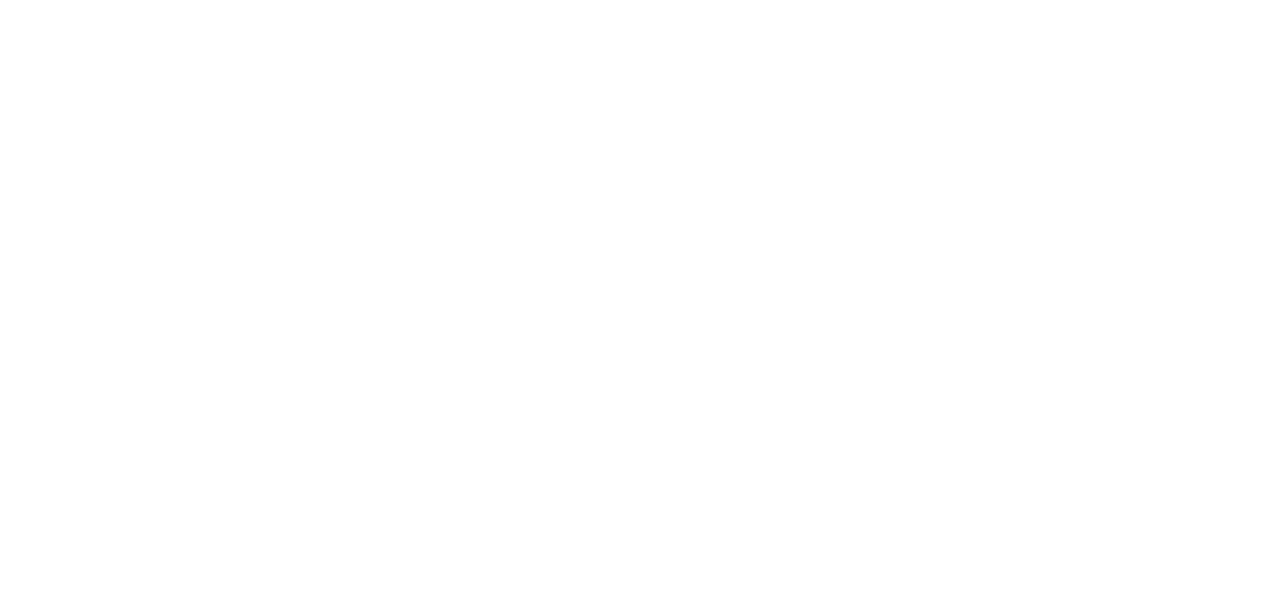
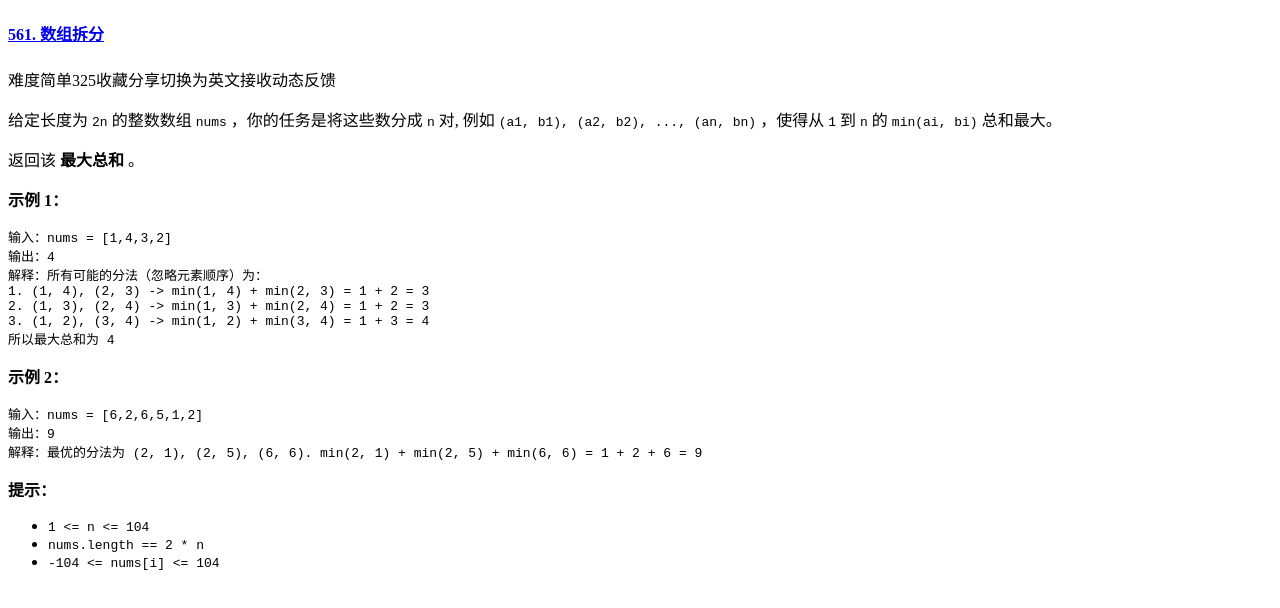
Before and after one commit to icehim/LeetcodeEveryday, a plain HTML site: page day32/index.html in a window 1280 px wide. Drawn offline with Linux system fonts and the light colour scheme.

Commit message:
day32-数组拆分,排序遍历

```diff
--- a/day32/index.html
+++ b/day32/index.html
@@ -5,6 +5,34 @@
     <title>Title</title>
 </head>
 <body>
+<h4><a href='https://leetcode.cn/problems/array-partition/'>561. 数组拆分</a></h4>
+<p>难度简单325收藏分享切换为英文接收动态反馈</p>
+<p>给定长度为 <code>2n</code> 的整数数组 <code>nums</code> ，你的任务是将这些数分成 <code>n</code> 对, 例如 <code>(a1,
+    b1), (a2, b2), ..., (an, bn)</code> ，使得从 <code>1</code> 到 <code>n</code> 的 <code>min(ai, bi)</code> 总和最大。
+</p>
+<p>返回该 <strong>最大总和</strong> 。</p>
+<p></p>
+<p><strong>示例 1：</strong></p>
+<pre><code>输入：nums = [1,4,3,2]
+输出：4
+解释：所有可能的分法（忽略元素顺序）为：
+1. (1, 4), (2, 3) -&gt; min(1, 4) + min(2, 3) = 1 + 2 = 3
+2. (1, 3), (2, 4) -&gt; min(1, 3) + min(2, 4) = 1 + 2 = 3
+3. (1, 2), (3, 4) -&gt; min(1, 2) + min(3, 4) = 1 + 3 = 4
+所以最大总和为 4
+</code></pre>
+<p><strong>示例 2：</strong></p>
+<pre><code>输入：nums = [6,2,6,5,1,2]
+输出：9
+解释：最优的分法为 (2, 1), (2, 5), (6, 6). min(2, 1) + min(2, 5) + min(6, 6) = 1 + 2 + 6 = 9
+</code></pre>
+<p></p>
+<p><strong>提示：</strong></p>
+<ul>
+    <li><code>1 &lt;= n &lt;= 104</code></li>
+    <li><code>nums.length == 2 * n</code></li>
+    <li><code>-104 &lt;= nums[i] &lt;= 104</code></li>
+</ul>
 
 <script src="./index.js"></script>
 </body>
```
